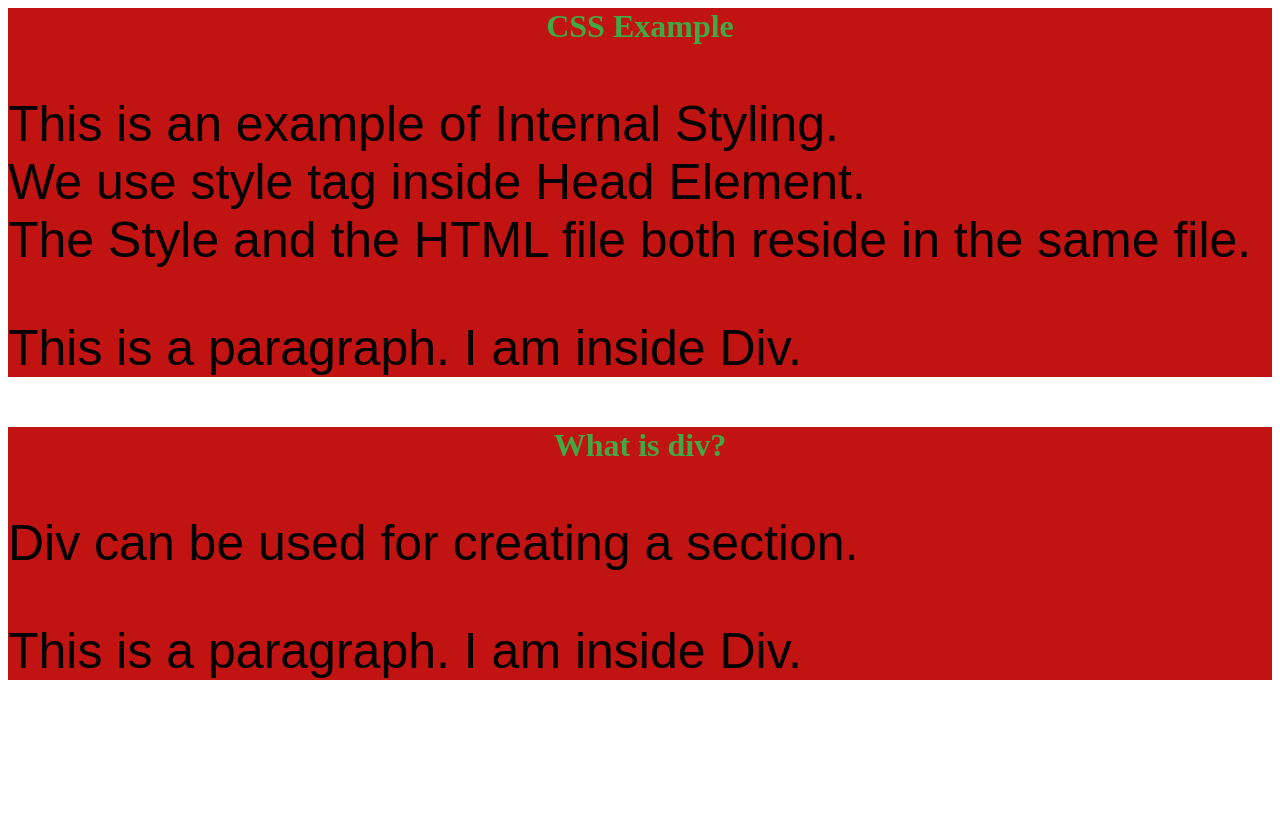
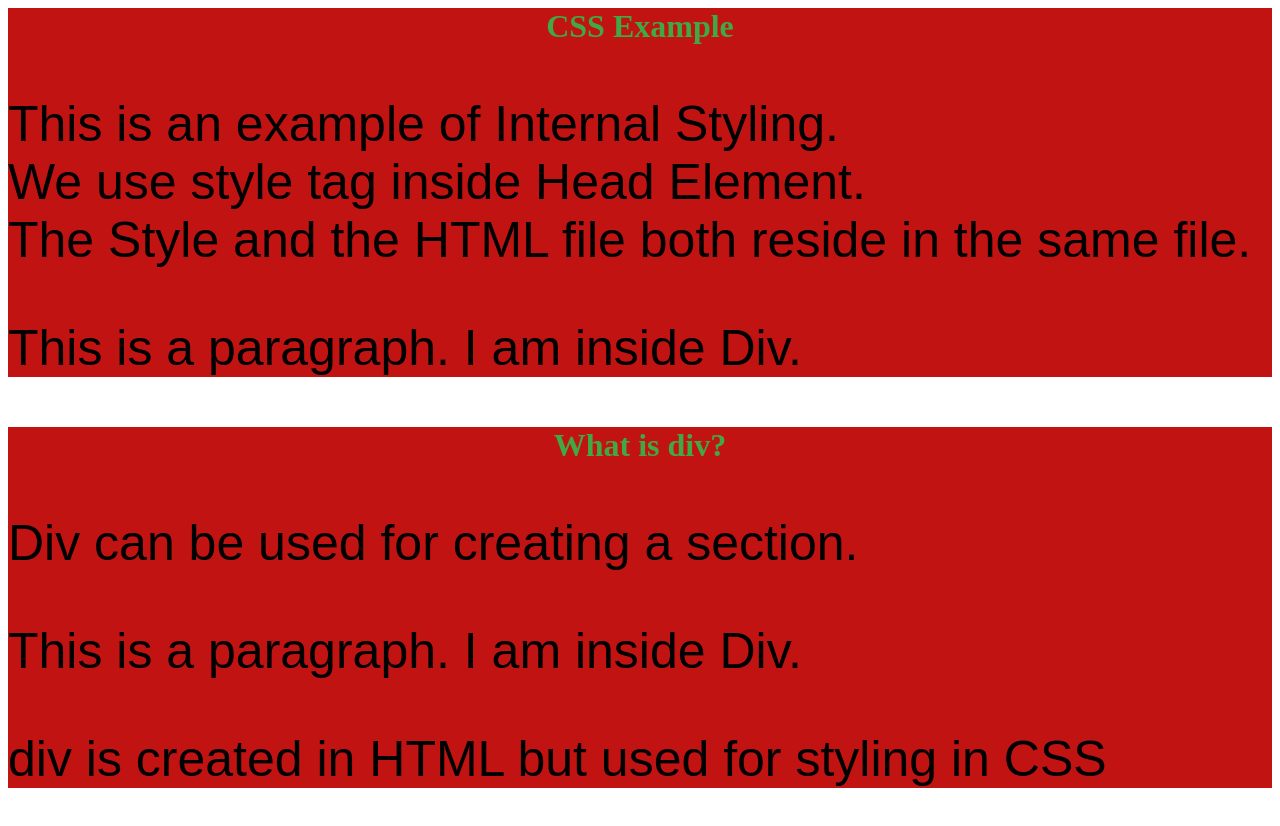
Before and after one commit to raushan32930/test-website, a plain HTML site: page index.html in a window 1280 px wide. Before the commit the page ends 800 px from the top, so only its background shows below. Drawn offline with Linux system fonts and the light colour scheme.

Commit message:
adding paragraph to index.html

```diff
--- a/index.html
+++ b/index.html
@@ -21,6 +21,7 @@
         <h1>What is div?</h1>
         <p>Div can be used for creating a section.</p>
         <p>This is a paragraph. I am inside Div.</p>
+        <p>div is created in HTML but used for styling in CSS</p>
     </div>
 </body>
 </html>
```
